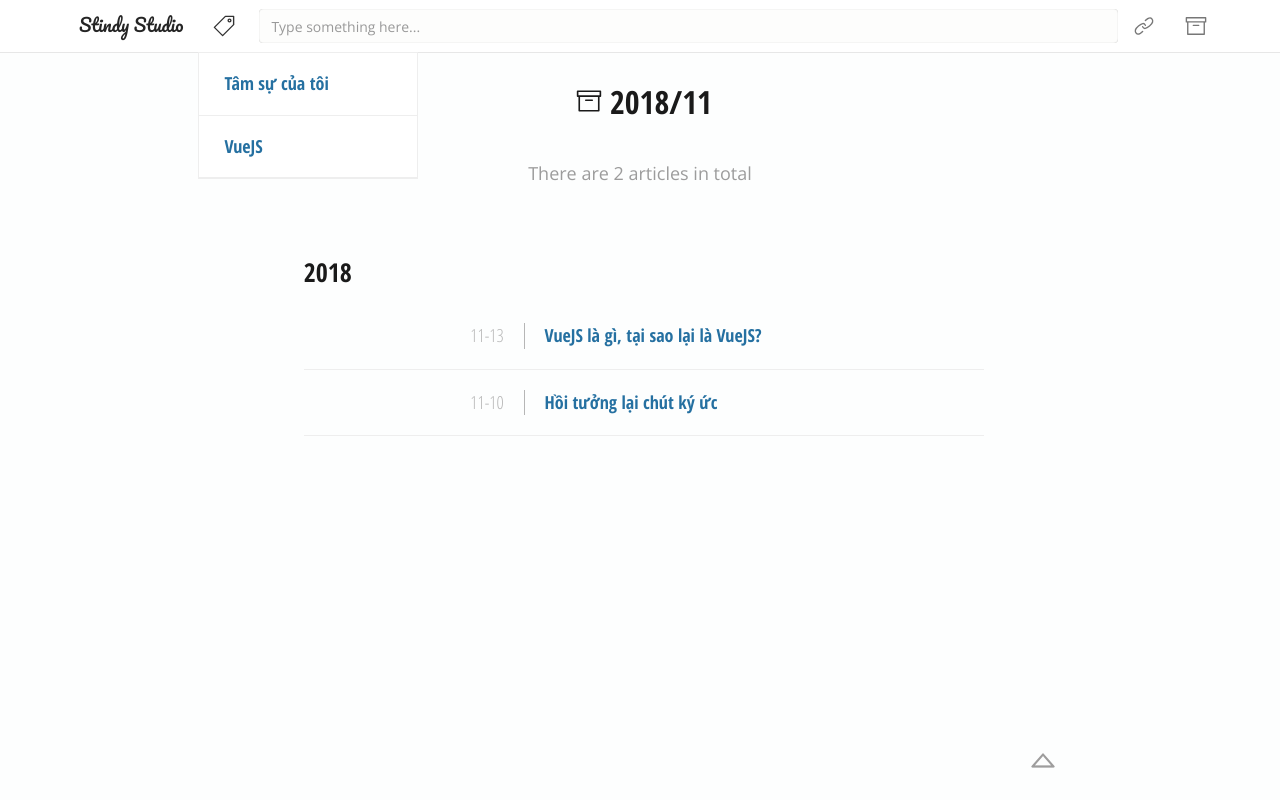
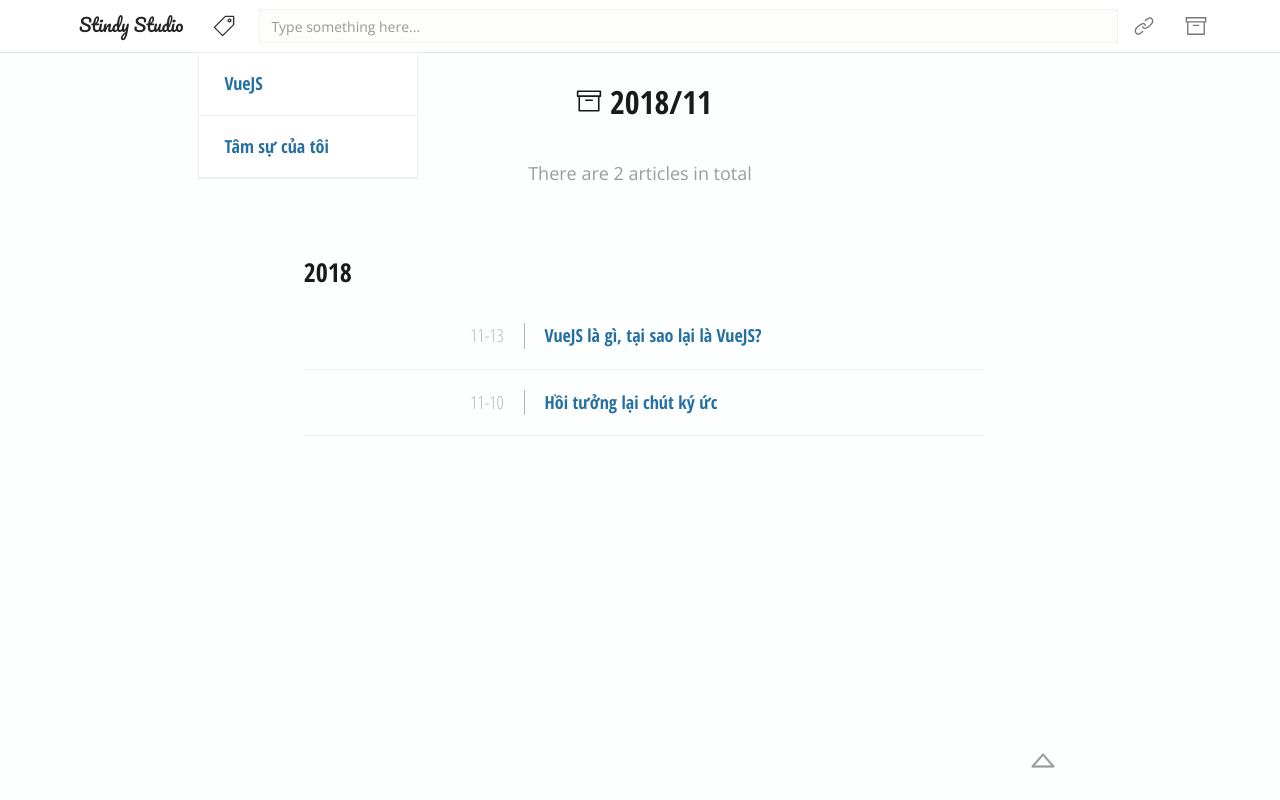
Before and after one commit to stindy/stindy.github.io, a plain HTML site: page archives/2018/11/index.html in a window 1280 px wide. Both pictures are taken after a click on the item 224 px from the left and 26 px from the top of the page. Drawn offline with nearby package versions, Linux system fonts and the light colour scheme.

Commit message:
Site updated: 2019-04-02 22:02:51

```diff
--- a/archives/2018/11/index.html
+++ b/archives/2018/11/index.html
@@ -54,7 +54,7 @@
       <ul class="dropdown-content">
 
 
-           <li><a href="/categories/Tam-su-cua-toi/">Tâm sự của tôi</a></li><li><a href="/categories/VueJS/">VueJS</a></li>
+           <li><a href="/categories/VueJS/">VueJS</a></li><li><a href="/categories/Tam-su-cua-toi/">Tâm sự của tôi</a></li>
 
       </ul>
     </li>
```
Also changed, not shown: archives/2018/index.html (+1 -1 lines), archives/index.html (+1 -1 lines), categories/Tam-su-cua-toi/index.html (+1 -1 lines), categories/VueJS/index.html (+1 -1 lines), index.html (+1 -1 lines).
